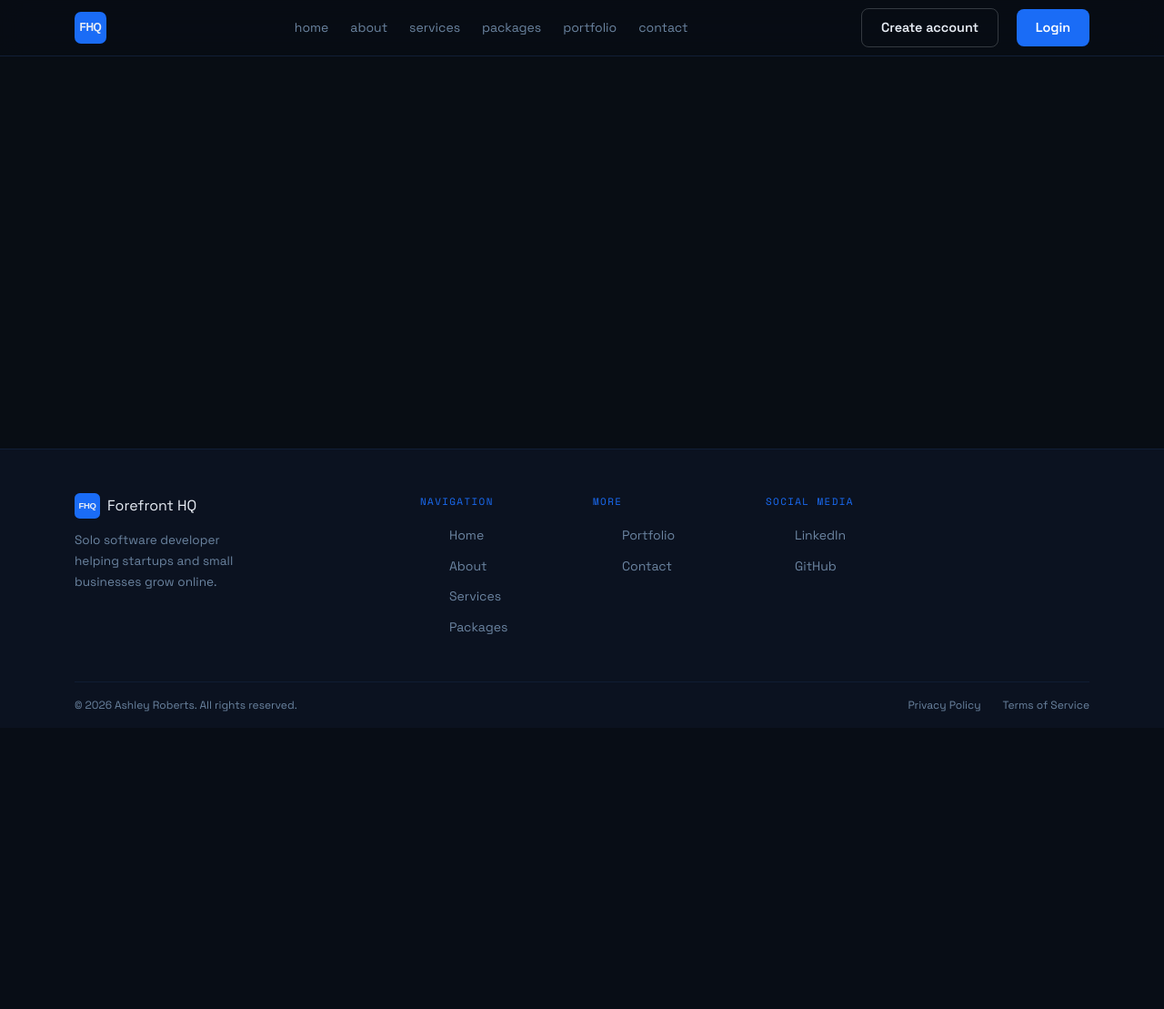
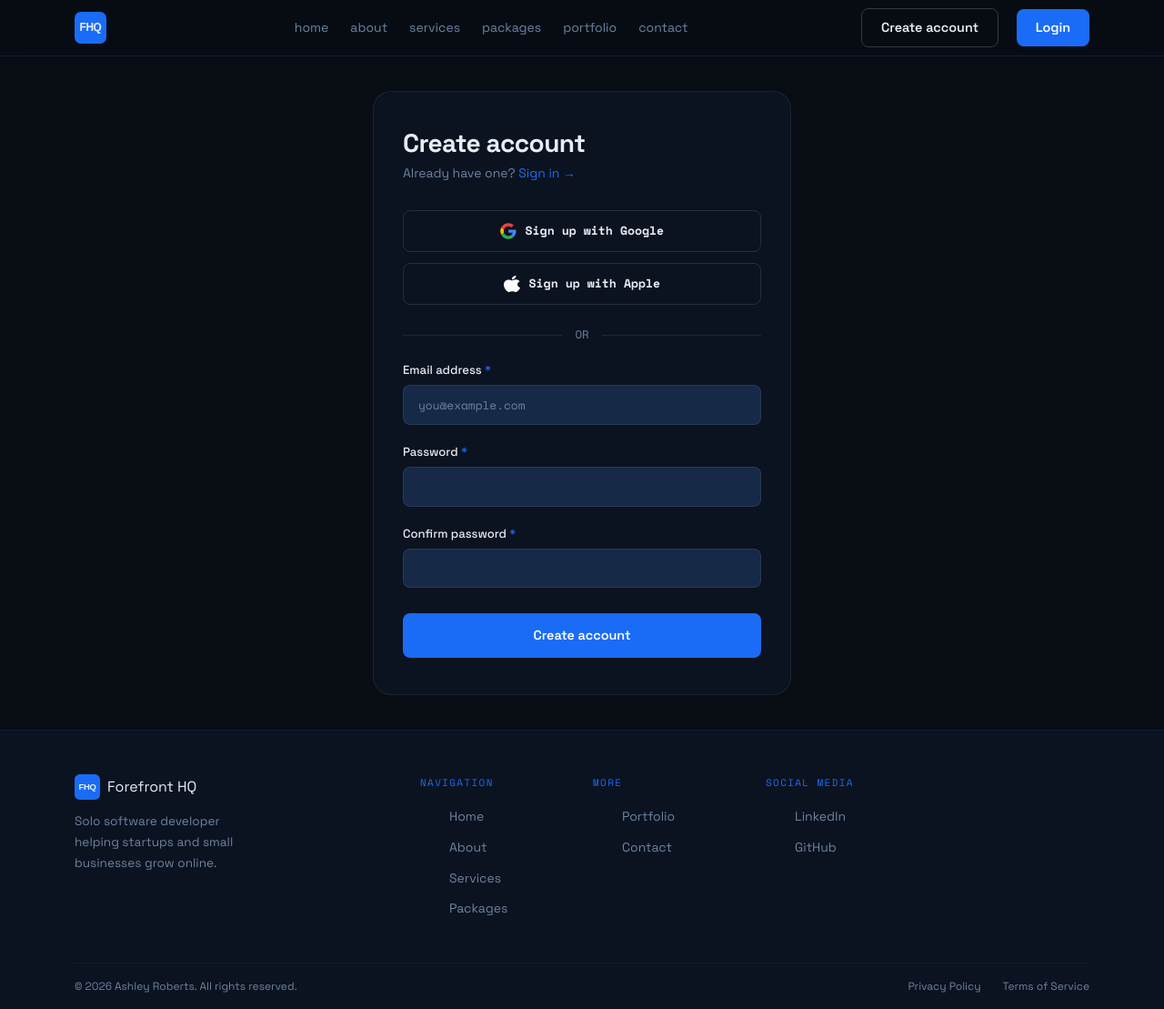
Before and after one commit to Ash-39284/WebHive, a Django app: page /register/ in a window 1280 px wide. Shown: the whole page at 91% size. Before the commit the page ends 782 px from the top, so only its background shows below. Run offline with Django 4.2, Linux system fonts and the light colour scheme.

Commit message:
Add html content to register.html page

```diff
--- a/accounts/templates/accounts/register.html
+++ b/accounts/templates/accounts/register.html
@@ -4,7 +4,55 @@
 {% block title %}Create Account | Forefront HQ{% endblock %}
 
 {% block content %}
+<div class="auth-wrapper">
+    <div class="auth-card">
 
+        <h1 class="auth-title">Create account</h1>
+        <p class="auth-sub">Already have one? <a href="/login/" class="auth-link">Sign in →</a></p>
 
+        <!-- Social buttons -->
+        <div class="auth-social">
+            <a href="#" class="btn-social">
+                <img src="{% static 'images/google-color.svg' %}" alt="Google" width="18" height="18">
+                Sign up with Google
+            </a>
+            <a href="#" class="btn-social">
+                <img src="{% static 'images/apple-logo.svg' %}" alt="Apple" width="18" height="18" style="filter: invert(1);">
+                Sign up with Apple
+            </a>
+        </div>
 
+        <!-- OR divider -->
+        <div class="or-divider">OR</div>
+
+        <!-- Form -->
+        <form method="POST">
+            {% csrf_token %}
+
+            {% if messages %}
+                {% for message in messages %}
+                <div class="auth-error">{{ message }}</div>
+                {% endfor %}
+            {% endif %}
+
+            <div class="form-group">
+                <label class="field-label">Email address <span class="req">*</span></label>
+                <input type="email" name="email" class="field" placeholder="you@example.com" required>
+            </div>
+
+            <div class="form-group">
+                <label class="field-label">Password <span class="req">*</span></label>
+                <input type="password" name="password1" class="field" required>
+            </div>
+
+            <div class="form-group">
+                <label class="field-label">Confirm password <span class="req">*</span></label>
+                <input type="password" name="password2" class="field" required>
+            </div>
+
+            <button type="submit" class="btn btn-primary btn-full">Create account</button>
+        </form>
+
+    </div>
+</div>
 {% endblock %}
```
Also changed, not shown: db.sqlite3.
